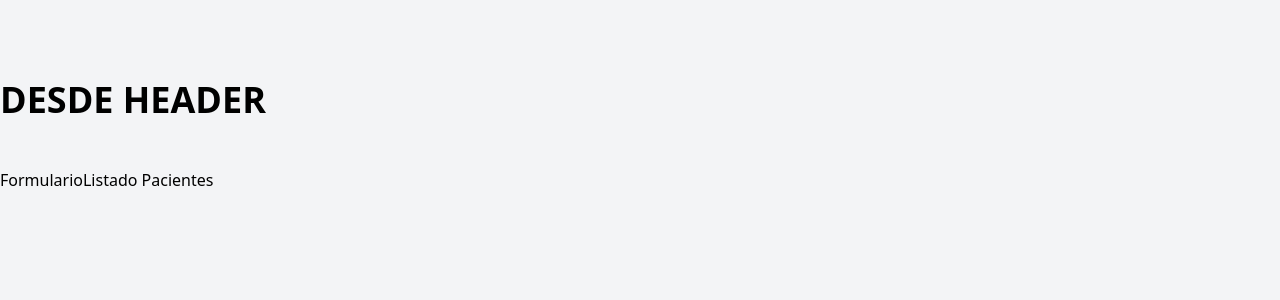
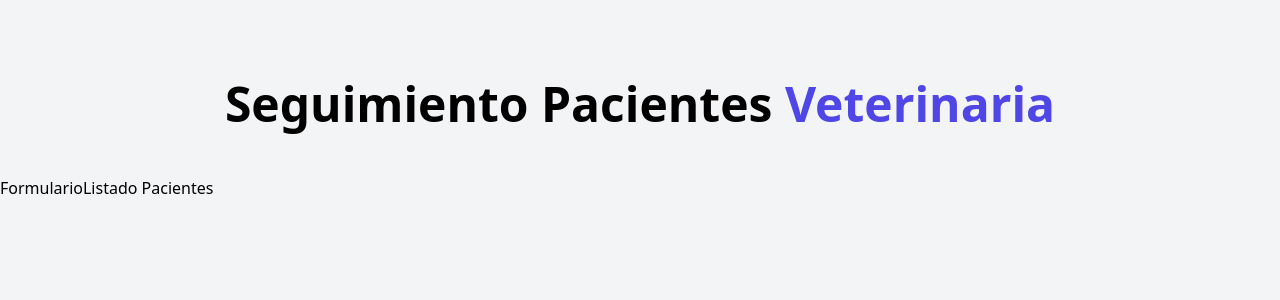
Before and after one commit to PauliVr/pacientes-veterinaria, a React (Vite) app: page / in a window 1280 px wide. Shown: the top 300 px of the page. Built offline with nearby package versions, Linux system fonts and the light colour scheme.

Commit message:
Change the Header components and add styles with TailWind

```diff
--- a/src/components/Header.jsx
+++ b/src/components/Header.jsx
@@ -1,5 +1,9 @@
 function Header() {
-  return <h1 className='text-4xl font-bold uppercase'>Desde Header</h1>;
+  return (
+    <h1 className='font-black text-5xl text-center md:w-2/3 mx-auto'>
+      Seguimiento Pacientes <span className='text-indigo-600'>Veterinaria</span>
+    </h1>
+  );
 }
 
 export default Header;
```
